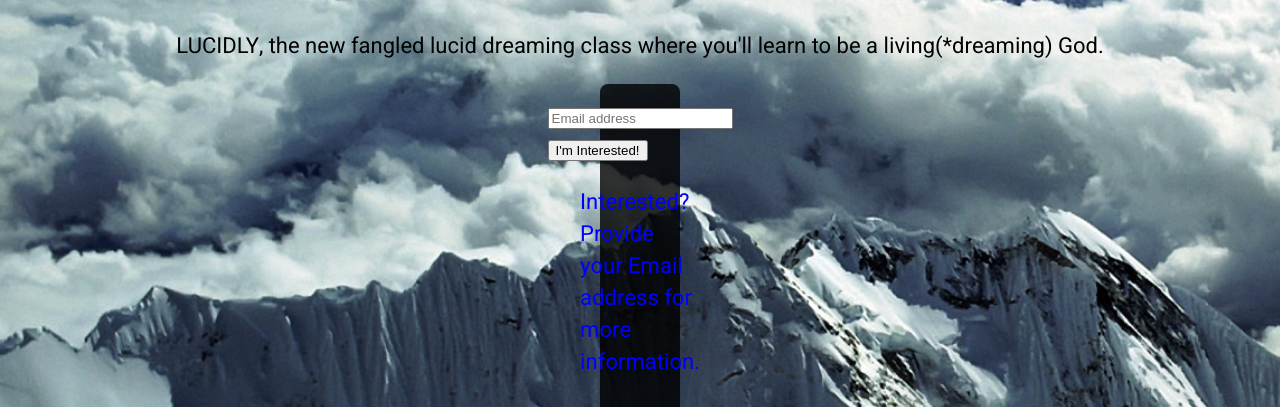
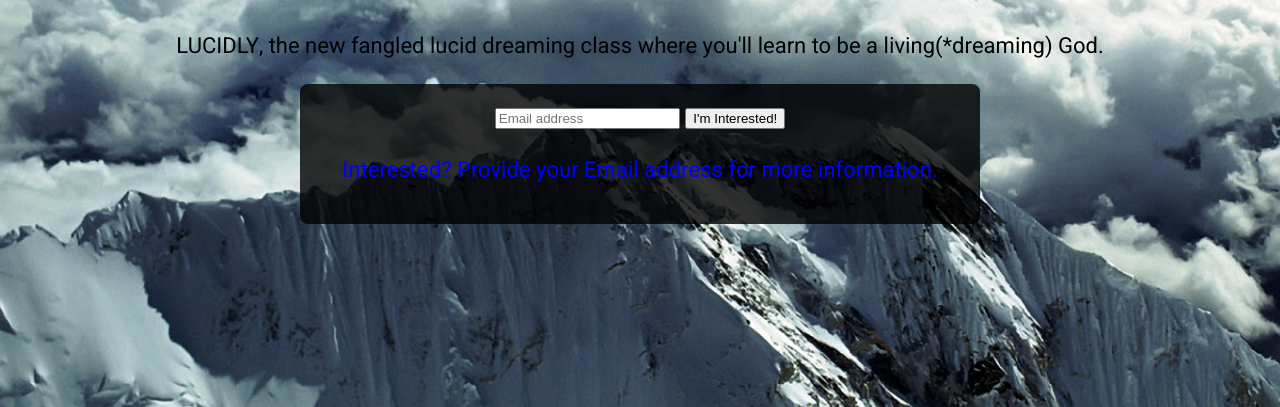
Before and after one commit to alexandergbailey/lab1, a plain HTML site: page index.html in a window 1280 px wide. Shown: the part 316-723 px from the top of the page. Drawn offline with Linux system fonts and the light colour scheme.

Commit message:
getting there

```diff
--- a/style.css
+++ b/style.css
@@ -51,8 +51,8 @@
 
 .center-shaded {
   color: blue;
-  margin-left: 600px;
-  margin-right: 600px;
+  margin-left: 300px;
+  margin-right: 300px;
   border: 16px solid rgba(0,0,0,0.8);
   border-radius: 8px;
   box-shadow: 1000px 1000px rgba(0,0,0,0.8) inset;
```
